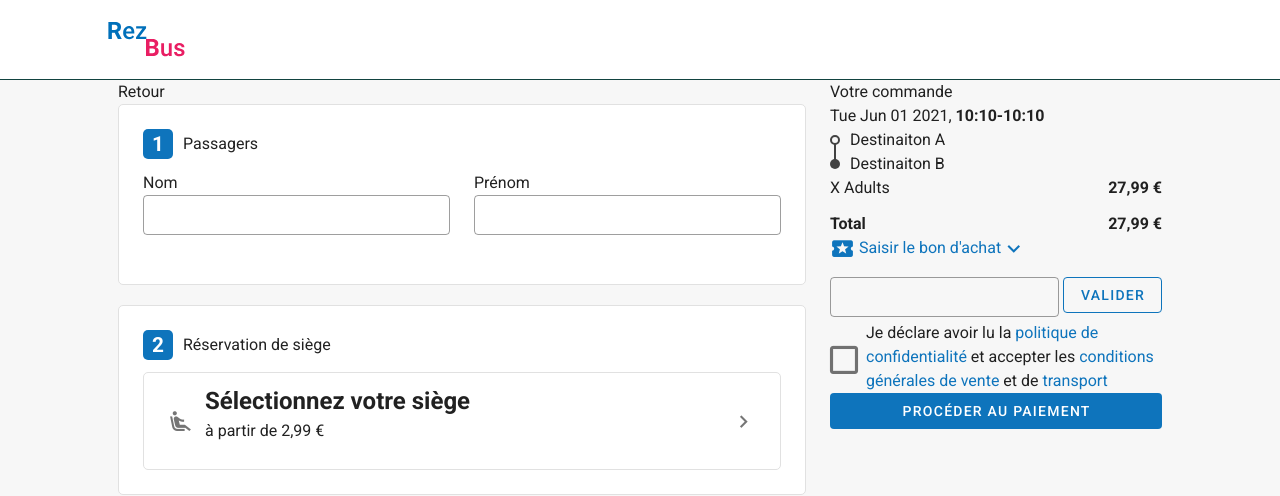
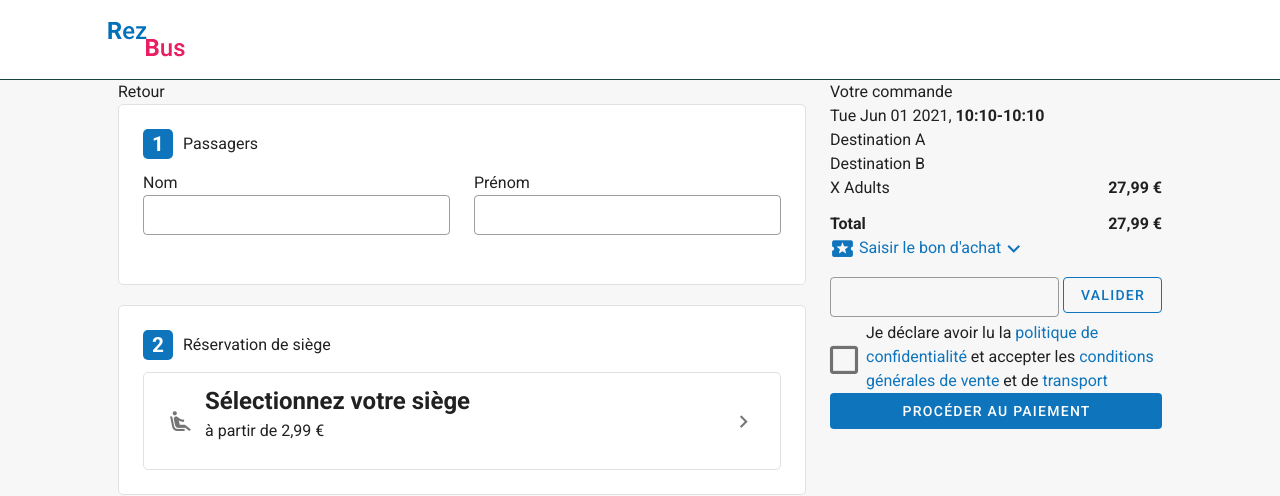
Before and after one commit to whoismuktar/rez-bus, a Vue app: page /checkout in a window 1280 px wide. Shown: the top 496 px of the page. Built offline with nearby package versions, Linux system fonts and the light colour scheme.

Commit message:
typo correction

```diff
--- a/src/views/checkout.vue
+++ b/src/views/checkout.vue
@@ -216,8 +216,8 @@
           </div>
 
           <div class="route">
-            <div class="d-route begin">Destinaiton A</div>
-            <div class="d-route end">Destinaiton B</div>
+            <div class="d-route begin">Destination A</div>
+            <div class="d-route end">Destination B</div>
           </div>
 
           <div class="d-flex justify-space-between">
@@ -374,39 +374,4 @@ export default {
 .slideCoupon {
   cursor: pointer;
 }
-.d-route {
-  position: relative;
-  padding-left: 20px;
-}
-.d-route::before {
-  content: "";
-  position: absolute;
-  left: 0;
-  width: 10px;
-  height: 10px;
-  top: 31%;
-  border-radius: 50%;
-}
-.d-route::after {
-  content: "";
-  position: absolute;
-  top: 15px;
-  left: 4px;
-  width: 2px;
-  height: 100%;
-  background-color: var(--v-secondary-base);
-}
-.d-route.begin::before {
-  background: transparent;
-  border: 2px solid var(--v-secondary-base);
-}
-.d-route.end::before {
-  background-color: var(--v-secondary-base);
-}
-.d-route.end::after {
-  display: none;
-}
-.checkout-summary {
-  top: 0;
-}
 </style>
```
